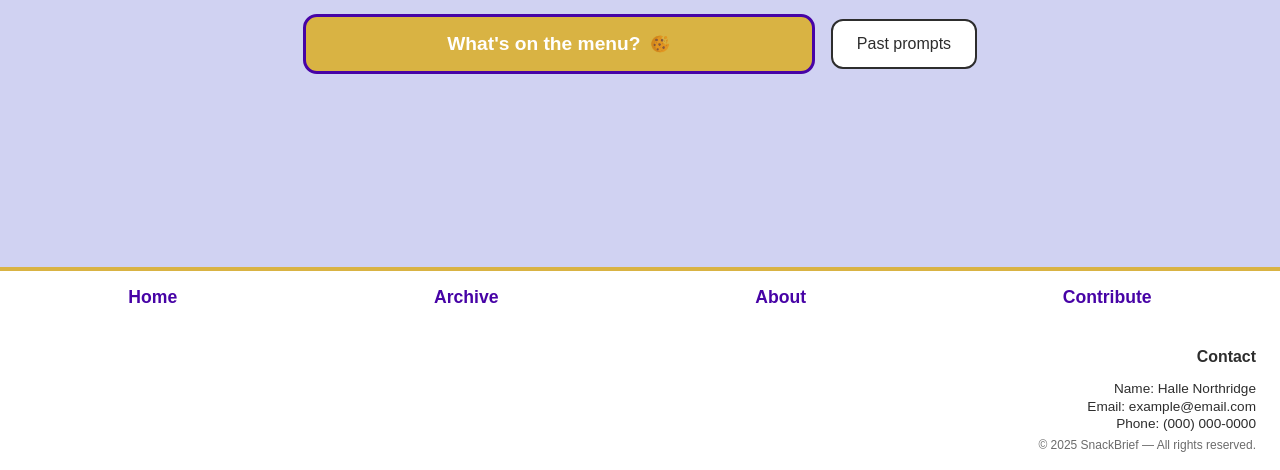
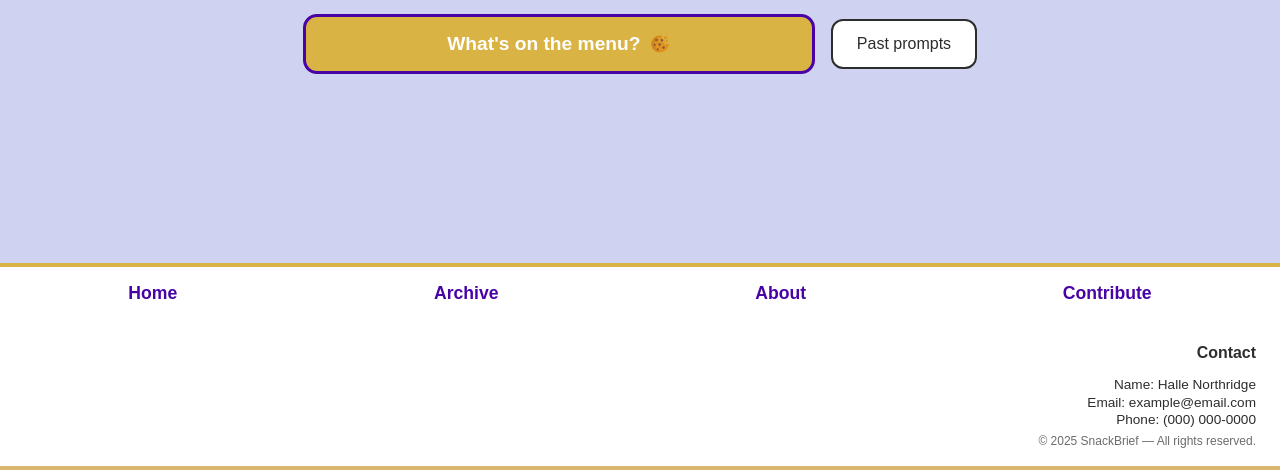
Before and after one commit to hnorthridge21/SnackBrief, a plain HTML site: page index.html in a window 1280 px wide. Shown: the part 330-800 px from the top of the page. Drawn offline with Linux system fonts and the light colour scheme.

Commit message:
Update styles.css

```diff
--- a/styles.css
+++ b/styles.css
@@ -125,6 +125,18 @@ footer {
   border-top: 4px solid #D9B343;
 }
 
+
+
+footer::after {
+  content: "";
+  display: block;
+  width: 100%;
+  height: 4px;
+  background: #D9B76F; /* gold line */
+}
+
+
+
 footer nav ul {
   display: flex;
   justify-content: space-around;
```
